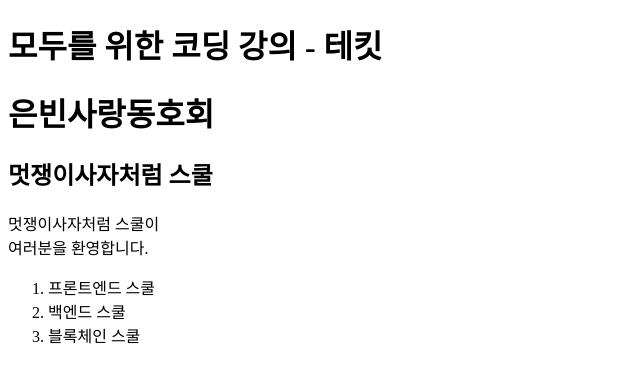
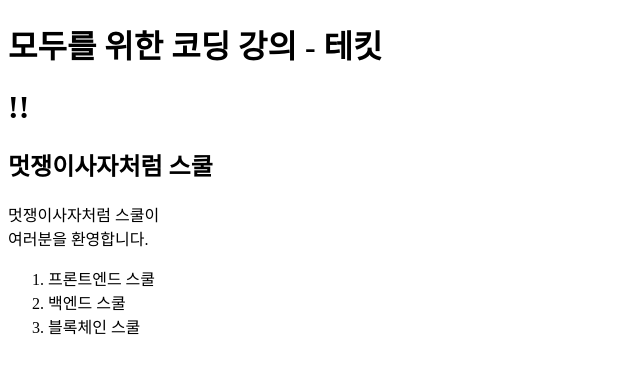
Before and after one commit to Als-ET/Als-ET.github.io, a plain HTML site: page index.html in a window 1280 px wide. Shown: the whole page, without its empty margins (0-640 px from the left). Drawn offline with Linux system fonts and the light colour scheme.

Commit message:
thrid commit

```diff
--- a/index.html
+++ b/index.html
@@ -15,7 +15,7 @@
 
 <body>
     <h1>모두를 위한 코딩 강의 - 테킷</h1>
-    <h1>은빈사랑동호회</h1>
+    <h1>!!</h1>
 
     <div>
         <h2>멋쟁이사자처럼 스쿨</h2>
```
